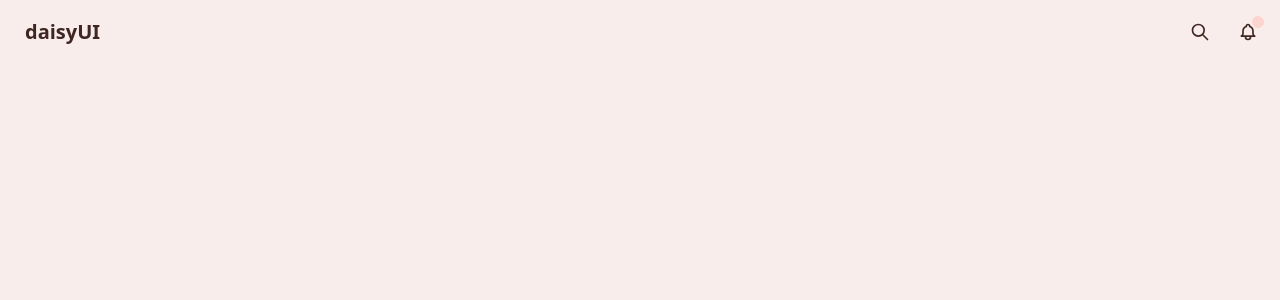
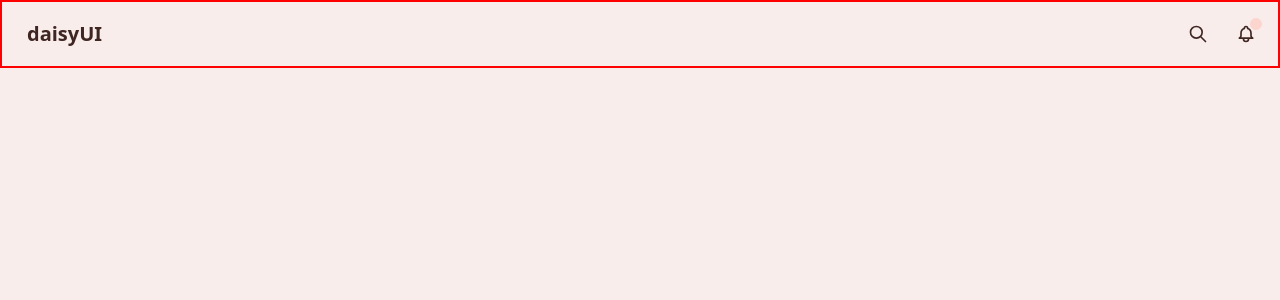
Before and after one commit to Larppa1/social-app, a React (Create React App) app: page / in a window 1280 px wide. Shown: the top 300 px of the page. Built offline with nearby package versions, Linux system fonts and the light colour scheme.

Commit message:
headerStyles.css: Add border to div 'container'.

```diff
--- a/src/components/headerStyles.css
+++ b/src/components/headerStyles.css
@@ -0,0 +1,3 @@
+.container {
+    border: 1px solid red;
+}
```
